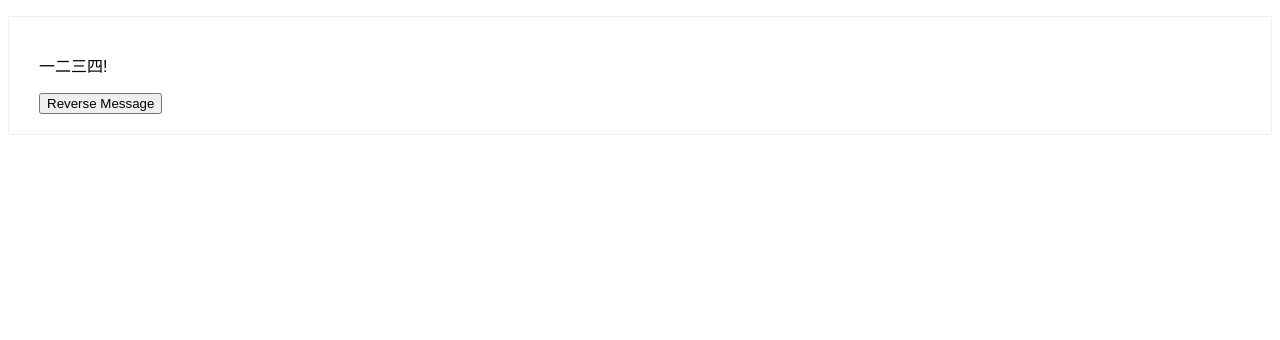
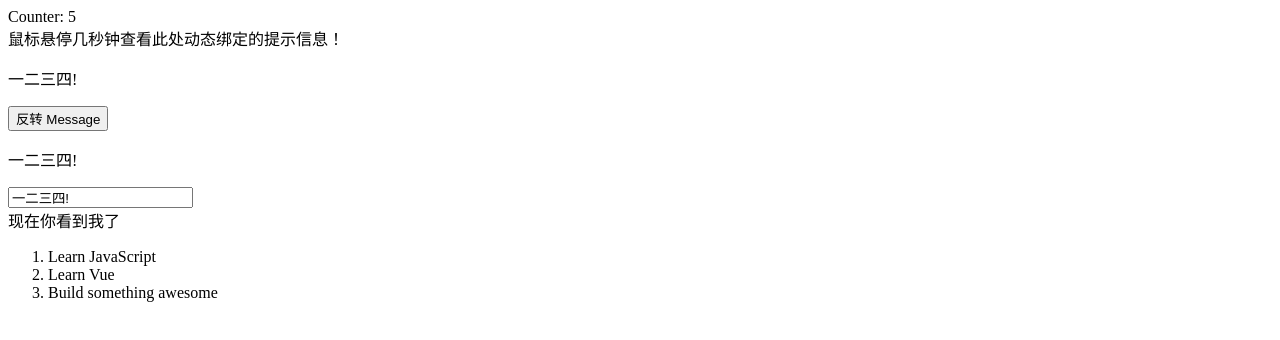
Before and after one commit to dearmark/Vue3-Typescript-Vite, a Vue app: page / in a window 1280 px wide. Shown: the top 340 px of the page. Built offline with nearby package versions, Linux system fonts and the light colour scheme.

Commit message:
add Composition-API-Demo

```diff
--- a/src/App.vue
+++ b/src/App.vue
@@ -1,7 +1,23 @@
 <template>
-  <div id="event-handling" class="demo">
+  <div id="counter">Counter: {{ counter }}</div>
+  <div id="bind-attribute">
+    <span v-bind:title="message">鼠标悬停几秒钟查看此处动态绑定的提示信息！</span>
+  </div>
+  <div id="event-handling">
     <p>{{ message }}</p>
-    <button @click="reverseMessage">Reverse Message</button>
+    <button v-on:click="reverseMessage">反转 Message</button>
+  </div>
+  <div id="two-way-binding">
+    <p>{{ message }}</p>
+    <input v-model="message" />
+  </div>
+  <div id="conditional-rendering">
+    <span v-if="seen">现在你看到我了</span>
+  </div>
+  <div id="list-rendering">
+    <ol>
+      <li v-for="todo in todos">{{ todo.text }}</li>
+    </ol>
   </div>
 </template>
 <!-- Options API -->
@@ -82,8 +98,30 @@ export default defineComponent({
 </script> -->
 <!-- Composition API 版本3-->
 <script setup lang="ts" >
-import { reactive, ref, toRefs, defineComponent } from 'vue'
+import { reactive, ref, watchEffect ,toRefs, defineComponent } from 'vue'
+// var counter = 0;
+// const Counter = ref(counter);
+// watchEffect(() => {
+
+// });
+let counter = ref(0);
+let interval = setInterval(() => {
+  if (counter.value === 60) {
+    clearInterval(interval)
+  } else {
+    counter.value ++
+    console.log(counter.value )
+  }
+}, 1000)
 const message = ref('一二三四!');
+const seen = ref(true);
+const todos = ref(
+  [
+    { text: 'Learn JavaScript' },
+    { text: 'Learn Vue' },
+    { text: 'Build something awesome' }
+  ]
+)
 function reverseMessage() {
   message.value = message.value
     .split('')
```
